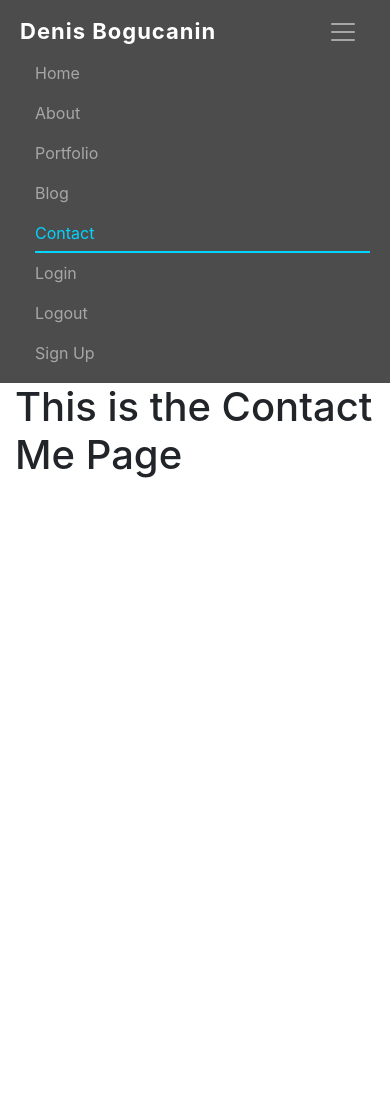
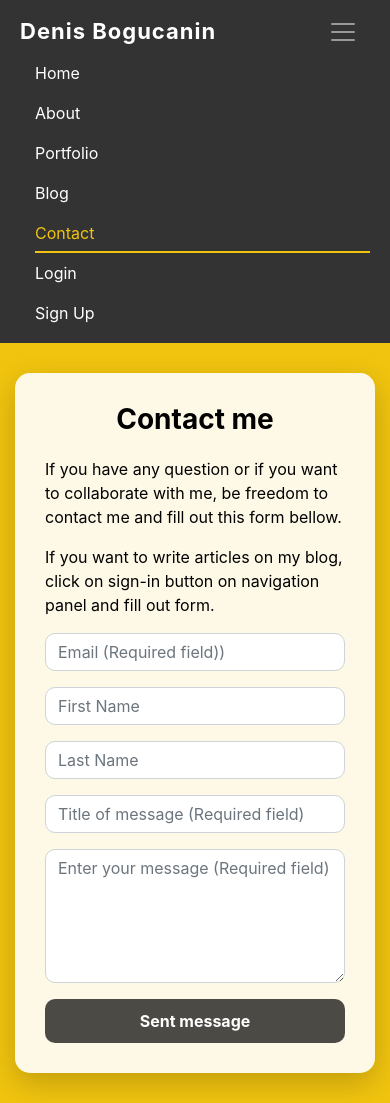
Before and after one commit to Bolkonski91/portfolio_site_blog, a Flask app: page /contact in a window 390 px wide, after a click that opens the changed part. Before the commit the page ends 478 px from the top, so only its background shows below. Run offline with Flask 3, Linux system fonts and the light colour scheme.

Commit message:
feat: add ContactMessage model and responsive admin view
- Created ContactMessage table to store contact form submissions
- Added /contact route to save messages into the database
- Integrated Flask-Migrate and applied migrations
- Implemented admin page to display messages
- Redesigned message display using responsive card layout
- Minor fixes in contact form (textarea, button label, text content)

```diff
--- a/website/static/css/form.css
+++ b/website/static/css/form.css
@@ -1,11 +1,11 @@
-.signup-container {
+.signup-container, .contact-container {
     min-height: 90vh;
     display: flex;
     justify-content: center;
     align-items: center;
 }
 
-.signup-card {
+.signup-card, .contact-card {
     width: 100%;
     max-width: 500px;
     padding: 30px;
@@ -14,7 +14,7 @@
     box-shadow: 0 10px 30px rgba(0,0,0,0.2);
 }
 
-.signup-title {
+.signup-title, .contact-title {
     text-align: center;
     margin-bottom: 20px;
     font-weight: bold;
--- a/website/static/css/navbar.css
+++ b/website/static/css/navbar.css
@@ -1,5 +1,5 @@
 .custom-navbar {
-    background: rgba(0, 0, 0, 0.7);
+    background: rgb(51, 51, 51);
     backdrop-filter: blur(10px);
     padding: 10px 20px;
 }
@@ -12,7 +12,7 @@
 }
 
 .navbar-brand:hover {
-    color: #00d4ff !important;
+    color: #f1c40f !important;
 }
 
 /* NAV LINKS */
@@ -23,12 +23,16 @@
     transition: 0.3s;
 }
 
+.navbar-dark .navbar-nav .nav-link {
+  color: rgba(255,255,255);
+}
+
 .nav-link::after {
     content: "";
     position: absolute;
     width: 0%;
     height: 2px;
-    background: #00d4ff;
+    background: #f1c40f;
     left: 0;
     bottom: 0;
     transition: 0.3s;
@@ -41,7 +45,7 @@
 /* ACTIVE LINK */
 
 .active-link {
-    color: #00d4ff !important;
+    color: #f1c40f !important;
 }
 
 .active-link::after {
--- /dev/null
+++ b/website/static/css/style.css
@@ -0,0 +1,7 @@
+body {
+    background-color: #f1c40f;
+}
+
+.container {
+    color: #000;
+}
--- a/website/templates/.admin.html
+++ /dev/null
@@ -1,5 +0,0 @@
-{% extends 'base.html' %}
-{% block title %} Dobrodosli {% endblock%}
-{% block content %}
-    <h1>This is the Admin Page</h1>
-{% endblock %}
--- a/website/templates/base.html
+++ b/website/templates/base.html
@@ -7,6 +7,7 @@
     <link rel="stylesheet" href="https://cdn.jsdelivr.net/npm/bootstrap@4.4.1/dist/css/bootstrap.min.css" integrity="sha384-Vkoo8x4CGsO3+Hhxv8T/Q5PaXtkKtu6ug5TOeNV6gBiFeWPGFN9MuhOf23Q9Ifjh" crossorigin="anonymous">
     <link rel="stylesheet" href="{{ url_for('static', filename='css/navbar.css') }}">
     <link rel="stylesheet" href="{{ url_for('static', filename='css/form.css') }}">
+    <link rel="stylesheet" href="{{ url_for('static', filename='css/style.css') }}">
 </head>
 <body>
     <nav class="navbar navbar-expand-lg navbar-dark custom-navbar">
@@ -21,14 +22,23 @@
         </button>
         <div class="collapse navbar-collapse" id="navbar">
             <div class="navbar-nav ml-auto">
+                {% if current_user.is_authenticated %}
+                <a class="nav-item nav-link {% if request.path == '/admin' %}active-link{% endif %}" href="/admin">Admin</a>
+                <a class="nav-item nav-link {% if request.path == '/' %}active-link{% endif %}" href="/">Home</a>
+                <a class="nav-item nav-link {% if request.path == '/about_me' %}active-link{% endif %}" href="/about_me">About</a>
+                <a class="nav-item nav-link {% if request.path == '/portfolio' %}active-link{% endif %}" href="/portfolio">Portfolio</a>
+                <a class="nav-item nav-link {% if request.path == '/blog' %}active-link{% endif %}" href="/blog">Blog</a>
+                <a class="nav-item nav-link {% if request.path == '/contact' %}active-link{% endif %}" href="/contact">Contact</a>
+                <a class="nav-item nav-link" href="/logout">Logout</a>
+                {% else %}
                 <a class="nav-item nav-link {% if request.path == '/' %}active-link{% endif %}" href="/">Home</a>
                 <a class="nav-item nav-link {% if request.path == '/about_me' %}active-link{% endif %}" href="/about_me">About</a>
                 <a class="nav-item nav-link {% if request.path == '/portfolio' %}active-link{% endif %}" href="/portfolio">Portfolio</a>
                 <a class="nav-item nav-link {% if request.path == '/blog' %}active-link{% endif %}" href="/blog">Blog</a>
                 <a class="nav-item nav-link {% if request.path == '/contact' %}active-link{% endif %}" href="/contact">Contact</a>
                 <a class="nav-item nav-link" href="/login">Login</a>
-                <a class="nav-item nav-link" href="/logout">Logout</a>
                 <a class="nav-item nav-link" href="/sign_up">Sign Up</a>
+                {% endif %}
             </div>
         </div>
     </nav>
--- a/website/templates/contact.html
+++ b/website/templates/contact.html
@@ -1,5 +1,37 @@
 {% extends 'base.html' %}
 {% block title %} Contact Me {% endblock%}
 {% block content %}
-    <h1>This is the Contact Me Page</h1>
+<div class="contact-container">
+    <div class="contact-card">
+        <h3 class="contact-title">Contact me</h3>
+        <p>If you have any question or if you want to collaborate with me, be freedom to contact me and fill out this form bellow. </p>
+        <p>If you want to write articles on my blog, click on sign-in button on navigation panel and fill out form.</p>
+
+        <form method="POST">
+            <div class="form-group">
+                <input type="email" class="form-control" name="email" placeholder="Email (Required field))">
+            </div>
+
+            <div class="form-group">
+                <input type="text" class="form-control" name="first_name" placeholder="First Name">
+            </div>
+
+            <div class="form-group">
+                <input type="text" class="form-control" name="last_name" placeholder="Last Name">
+            </div>
+
+            <div class="form-group">
+                <input type="text" class="form-control" name="title" placeholder="Title of message (Required field)">
+            </div>
+
+            <div class="form-group">
+                <textarea class="form-control" name="message" rows="5" placeholder="Enter your message (Required field)"></textarea>
+            </div>
+
+            <button type="submit" class="btn btn-primary btn-custom">
+                Sent message
+            </button>
+        </form>
+    </div>
+</div>
 {% endblock %}
--- a/website/views.py
+++ b/website/views.py
@@ -1,4 +1,7 @@
-from flask import Blueprint, render_template
+from flask import Blueprint, render_template, request, redirect, url_for, flash
+from flask_login import current_user, login_required
+from website import db
+from .models import ContactMessage
 
 views = Blueprint('views', __name__)
 
@@ -10,9 +13,38 @@ def home():
 def about():
     return render_template('about_me.html')
 
-@views.route('/contact')
+@views.route('/contact', methods=['GET', 'POST'])
 def contact():
+    if request.method == 'POST':
+        email = request.form['email']
+        first_name = request.form['first_name']
+        last_name = request.form['last_name']
+        title = request.form['title']
+        message = request.form['message']
+        if len(email) < 8:
+            flash('Please enter a valid email address.')
+        elif len(title) < 1:
+            flash('Please enter title of message, it is required field.')
+        elif len(message) < 10:
+            flash('This field can\'t be empty and must have minimum 10 character\'s , it is required field.')
+        else:
+            new_message = ContactMessage(
+                email = email,
+                first_name = first_name,
+                last_name = last_name,
+                title = title,
+                message = message,
+            )
+            db.session.add(new_message)
+            db.session.commit()
+            flash('Your message is successfully send, and I\'ll answer soon.', category='success')
+            return redirect(url_for('views.contact'))
     return render_template('contact.html')
+
+@views.route('admin/messages')
+def messages():
+    all_messages = ContactMessage.query.order_by(ContactMessage.date_sent.desc()).all()
+    return render_template('messages.html', messages=all_messages)
 
 @views.route('/blog')
 def blog():
@@ -21,3 +53,8 @@ def blog():
 @views.route('/portfolio')
 def portfolio():
     return render_template('portfolio.html')
+
+@views.route('/admin')
+@login_required
+def admin():
+    return render_template('admin.html', user=current_user)
```
Also changed, not shown: website/__init__.py (+12 -1 lines), website/auth.py (+8 -4 lines), website/models.py (+9 -0 lines), website/templates/admin.html (added, +34 -0 lines), website/templates/messages.html (added, +27 -0 lines).
